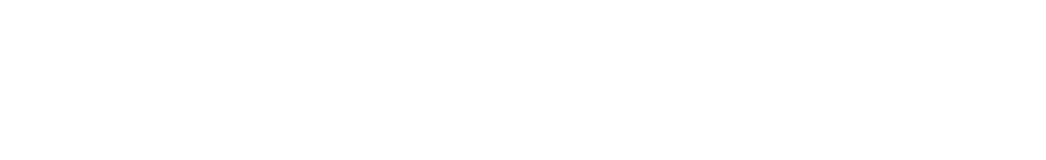
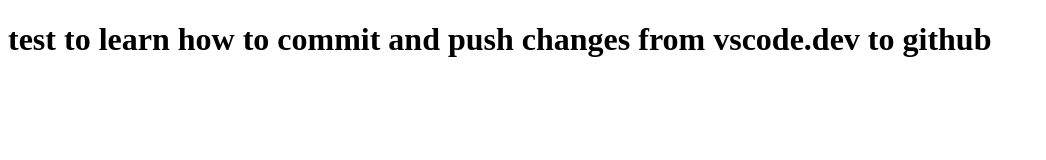
Before and after one commit to MohdTamimi1/Test-vscode.dev, a plain HTML site: page index.html in a window 1280 px wide. Shown: the whole page, without its empty margins (0-1046 px from the left). Drawn offline with Linux system fonts and the light colour scheme.

Commit message:
test/ Read heading

```diff
--- a/index.html
+++ b/index.html
@@ -7,6 +7,6 @@
     <title>Test vscode.dev</title>
 </head>
 <body>
-
+    <h1>test to learn how to commit and push changes from vscode.dev to github</h1>
 </body>
 </html>
```
